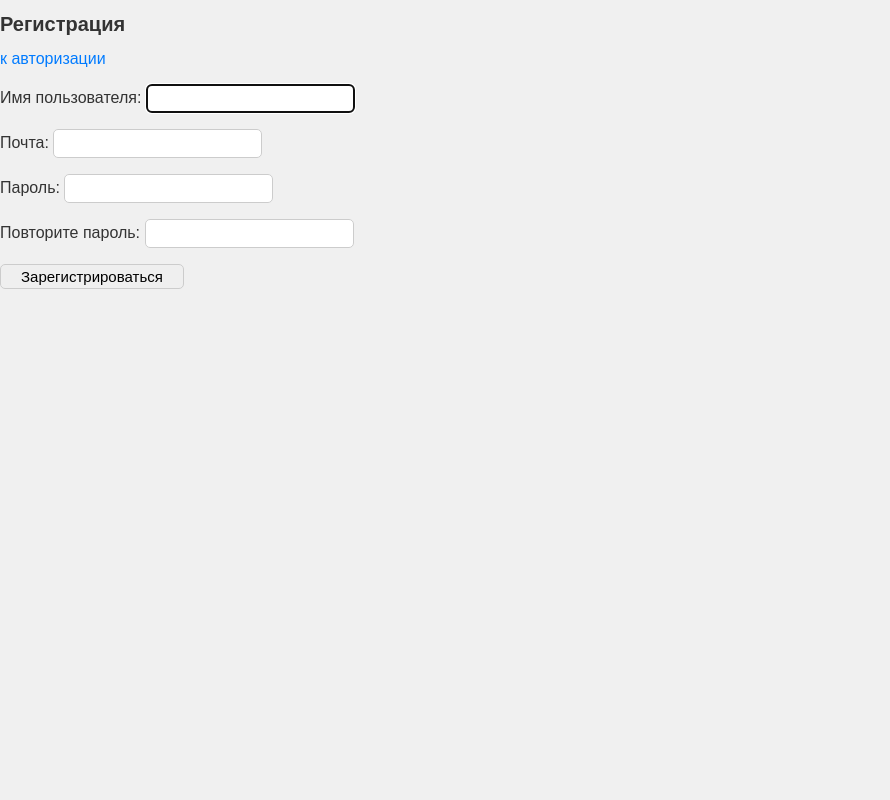
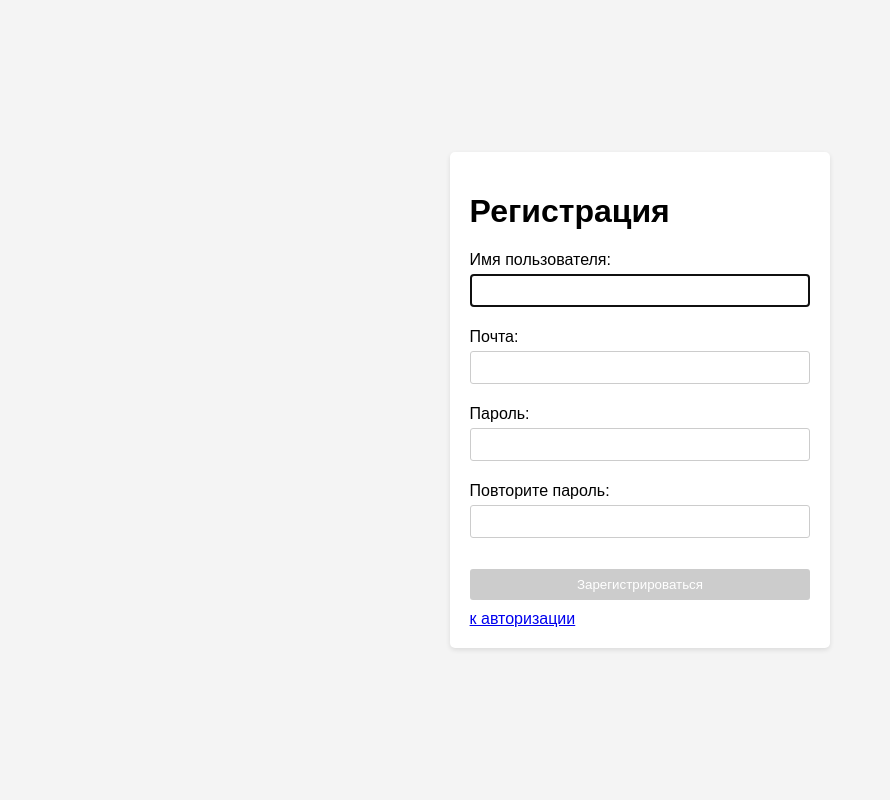
Before and after one commit to maria-kononova/demo, a Django app: page /resume/register in a window 1280 px wide. Shown: the whole page, without its empty margins (0-890 px from the left). Run offline with Django 5.2, Linux system fonts and the light colour scheme.

Commit message:
add css style for auth and register page

```diff
--- /dev/null
+++ b/static/css/auth.css
@@ -0,0 +1,51 @@
+body {
+    font-family: Arial, sans-serif;
+    background-color: #f4f4f4;
+    margin: 0;
+    padding: 0;
+}
+
+.container {
+    display: flex;
+    justify-content: center;
+    align-items: center;
+    height: 100vh;
+}
+
+.form-container {
+    background-color: #fff;
+    padding: 20px;
+    border-radius: 5px;
+    box-shadow: 0 2px 5px rgba(0, 0, 0, 0.1);
+    margin: 10px;
+}
+
+h2 {
+    text-align: center;
+    color: #333;
+}
+
+input {
+    width: 100%;
+    padding: 8px;
+    margin: 5px 0;
+    box-sizing: border-box;
+    border: 1px solid #ccc;
+    border-radius: 3px;
+}
+
+button {
+    width: 100%;
+    padding: 8px;
+    margin: 10px 0;
+    box-sizing: border-box;
+    background-color: #cccccc;
+    color: #fff;
+    border: none;
+    border-radius: 3px;
+    cursor: pointer;
+}
+
+button:hover {
+    background-color: #cccccc;
+}
--- a/templates/register.html
+++ b/templates/register.html
@@ -7,45 +7,22 @@
           content="width=device-width, user-scalable=no, initial-scale=1.0, maximum-scale=1.0, minimum-scale=1.0">
     <meta http-equiv="X-UA-Compatible" content="ie=edge">
     <title>Home</title>
-    <link rel="stylesheet" href="{% static 'css/main-style.css'%}" type="text/css">
+    <link rel="stylesheet" href="{% static 'css/auth.css' %}" type="text/css"/>
     {% comment %}<script src="{% static 'js/script.js' %}"></script>{% endcomment %}
-    <style>
-        h1{
-            font-size: 20px;
-        }
-        .myfield{
-            border:1px solid #ccc;
-            border-radius:5px;
-            padding-left: 5px;
-            height:25px;
-            width:200px;
-            margin: 0;
-        }
-        .field-email{
-            {#width: 210px;#}
-        }
-        .button{
-            border:1px solid #ccc;
-            border-radius:5px;
-            height:25px;
-            width:auto;
-            margin: 0;
-            padding-left: 20px;
-            padding-right: 20px;
-            font-size: 15px;
-        }
-    </style>
 </head>
 <body>
+<div class="container">
+    <div class="form-container">
         <h1>Регистрация</h1>
-<a href="{% url 'login' %}">к авторизации</a>
         <form method="post">
             {% csrf_token %}
             {{ form.as_p }}
             <p>{{ msg }}</p>
             <button type="submit" class="button">Зарегистрироваться</button>
+            <a href="{% url 'login' %}">к авторизации</a>
         </form>
-
+    </div>
+</div>
 {% comment %}<img src="{% static 'img/cookie.jpg' %}" alt="фото"/>{% endcomment %}
 </body>
 </html>
```
Also changed, not shown: templates/login.html (+6 -29 lines). Lines whose indentation alone changed are shown as unchanged.
